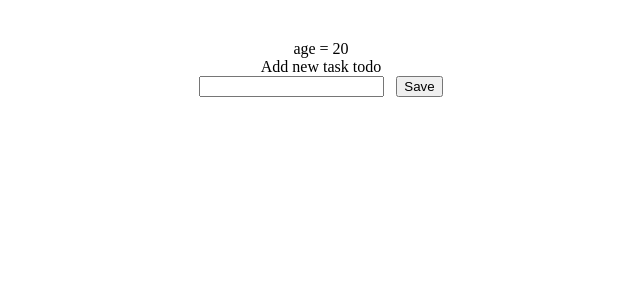
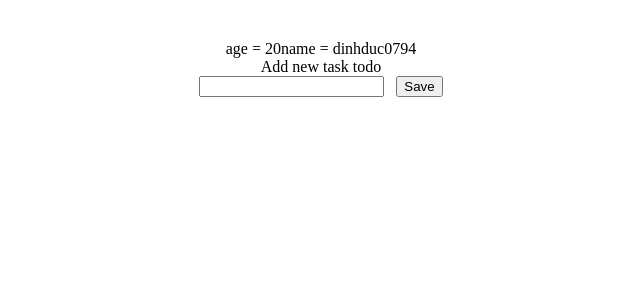
Before and after one commit to dinhduc0794/nextjs-using-typescript-project, a React (Vite) app: page / in a window 1280 px wide. Shown: the top 300 px of the page, without its empty margins (319-959 px from the left). Built offline with nearby package versions, Linux system fonts and the light colour scheme.

Commit message:
props with ts

```diff
--- a/src/App.jsx
+++ b/src/App.tsx
@@ -17,9 +17,9 @@ function App() {
       </div>
 
       <InputTodo
-        dduc = {name}
+        name = {name}
         age = {age}
-        info = {info}
+        dinhduc = {info}
       />
     </div>
   )
--- a/src/main.tsx
+++ b/src/main.tsx
@@ -1,6 +1,6 @@
 import React from 'react'
 import ReactDOM from 'react-dom/client'
-import App from './App.jsx'
+import App from './App.tsx'
 // import './index.css'
 
 ReactDOM.createRoot(document.getElementById('root')!).render(
--- a/src/todo/input.todo.jsx
+++ /dev/null
@@ -1,18 +0,0 @@
-const InputTodo = (props) => {
-    console.log("check props >>>", props)
-    // jsx
-    return (
-        <div>
-            <div>
-                age = {props.age}
-            </div>
-            <div>Add new task todo</div>
-            <input type="text" />
-            &nbsp; &nbsp;
-             {/* non-breaking space */}
-            <button>Save</button>
-        </div>
-    )
-}
-
-export default InputTodo;
--- /dev/null
+++ b/src/todo/input.todo.tsx
@@ -0,0 +1,36 @@
+// type script = javascript + type checking / code recommendation
+
+// compile-time: dich code : typescript -> javascript (check type)
+// run-time: chay code
+
+export interface IProps {   //export de tai su dung o file khac
+    name: string;
+    age: number;
+    dinhduc: {
+        gender: string;
+        address: string;
+    };
+    abc? : string;      // optional
+}
+
+const InputTodo = (props: IProps) => {     // keyword any -> off type checking
+    const {age, name} = props;  // object destructuring
+
+    console.log("check props >>>", props)
+    // jsx
+    return (
+        <div>
+            <div>
+                age = {age}
+                name = {name}
+            </div>
+            <div>Add new task todo</div>
+            <input type="text" />
+            &nbsp; &nbsp;
+             {/* non-breaking space */}
+            <button>Save</button>
+        </div>
+    )
+}
+
+export default InputTodo;
```
